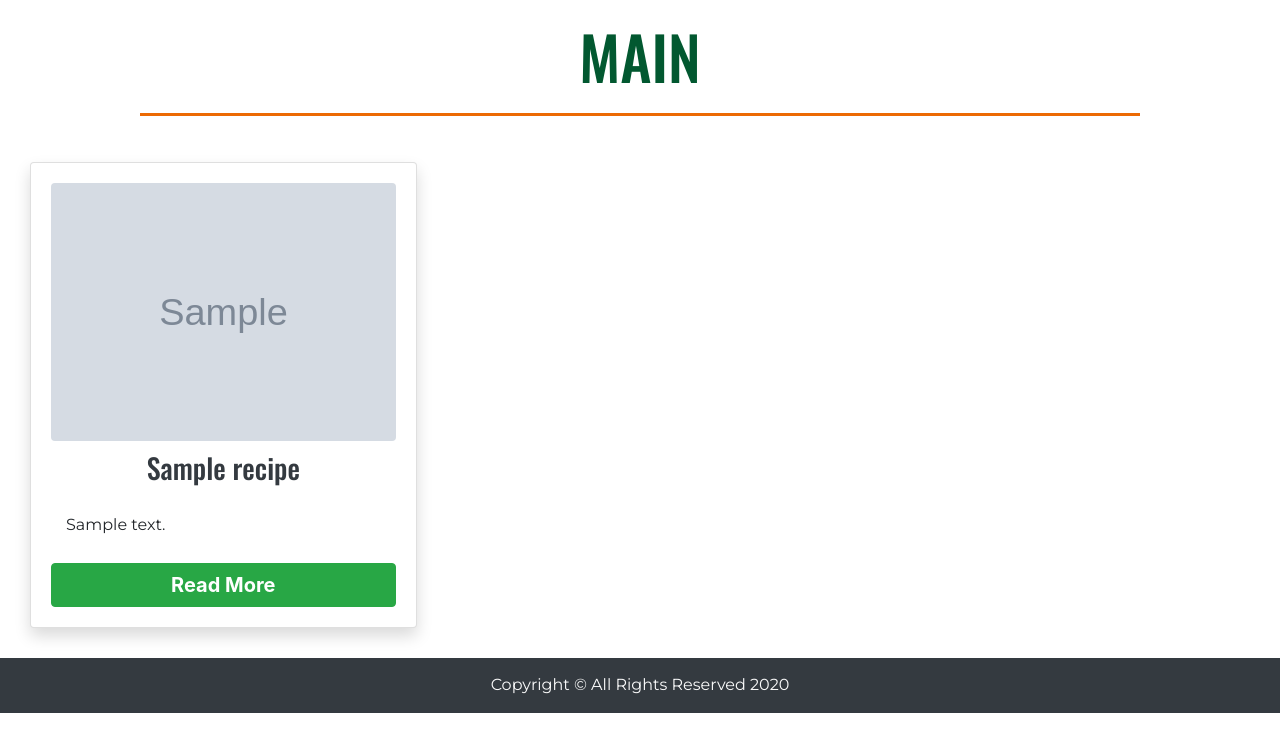
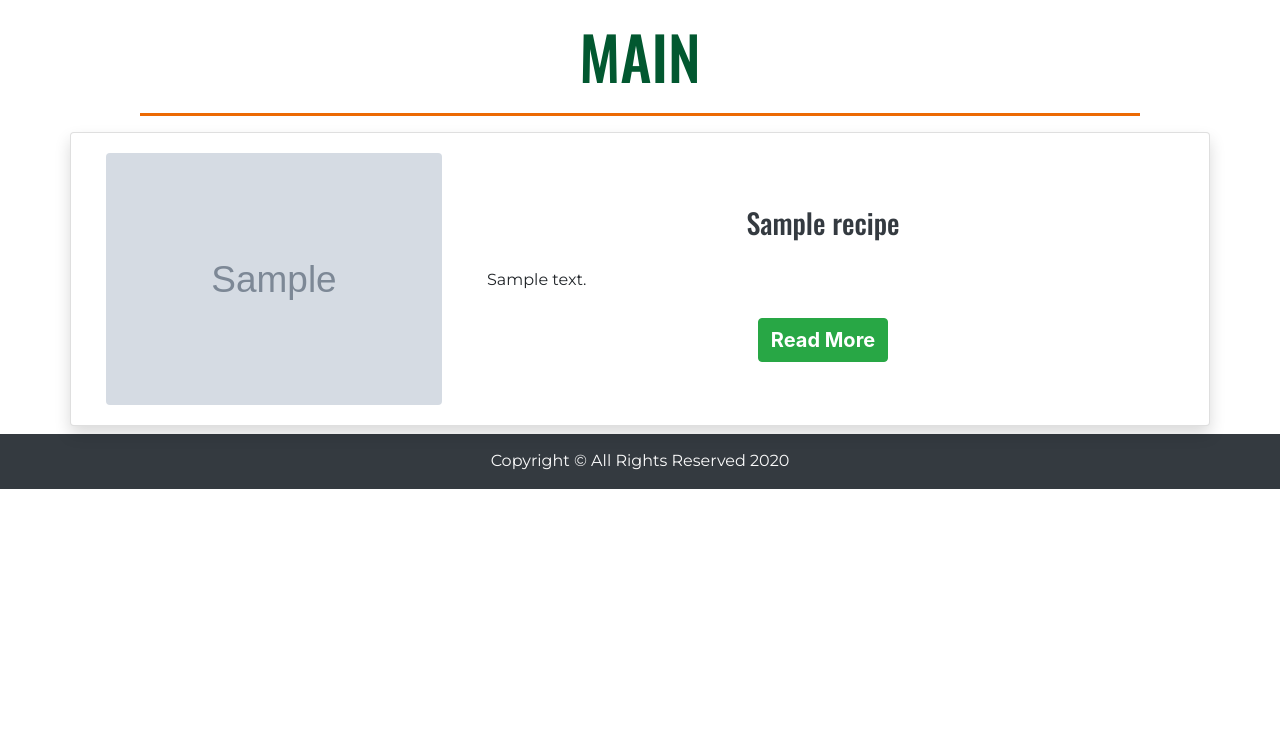
Before and after one commit to Code-Institute-Submissions/3rd-milestone-project-my-veggie-food, a Flask app: page /recipes/main in a window 1280 px wide. Shown: the part 66-800 px from the top of the page. Run offline with Flask 2, Linux system fonts and the light colour scheme; grey boxes marked "Sample" are stand-in pictures; a database or web service that is not in the repository returns one stand-in record (values such as "Sample title"); some libraries are stand-ins or nearby versions.

Commit message:
Updated recipes template

```diff
--- a/templates/recipes.html
+++ b/templates/recipes.html
@@ -20,22 +20,24 @@
      </div>
     {% else %}
     <!-- Here will appear all the recipes created in an organized and easy to access way for the user -->
-    <div class="container-fluid recipes-container">
-        <div class="row">
-            <div class="col-lg-4 col-md-6 col-xs-12">
-                <div class="card card-block shadow">
-                    <div class="card-body">
-                        {% for recipe in recipes %}
-                            <img src="{{ recipe.image_url }}" alt="{{ recipe.recipe_title }}" class="img-fluid rounded"/>
-                            <h3>{{ recipe.recipe_title }}</h3>
-                            <p>{{ recipe.description |truncate(80) }}</p>
+        {% for recipe in recipes %}
+        <div class="container card mb-2 shadow">
+            <div class="card-body">
+                <div class="row h-100">
+                    <div class="col-md-4 col-sm-12 my-auto">
+                        <img src="{{ recipe.image_url }}" alt="{{ recipe.recipe_title }}" class="img-fluid rounded"/>
+                    </div>
+                    <div class="col-md-8 col-sm-12 my-auto">
+                        <h3>{{ recipe.recipe_title }}</h3>
+                         <p>{{ recipe.description |truncate(200) }}</p>
+                         <div class="form-row">
                             <a role="button" class="btn btn-success" href="{{url_for('get_recipe', recipe_id=recipe._id, category=recipe.category_name)}}">Read More</a>
-                        {% endfor %}
+                         </div>
                     </div>
                 </div>
             </div>
         </div>
-    </div>
+        {% endfor %}
     {% endif %}
 </section>
 
```
